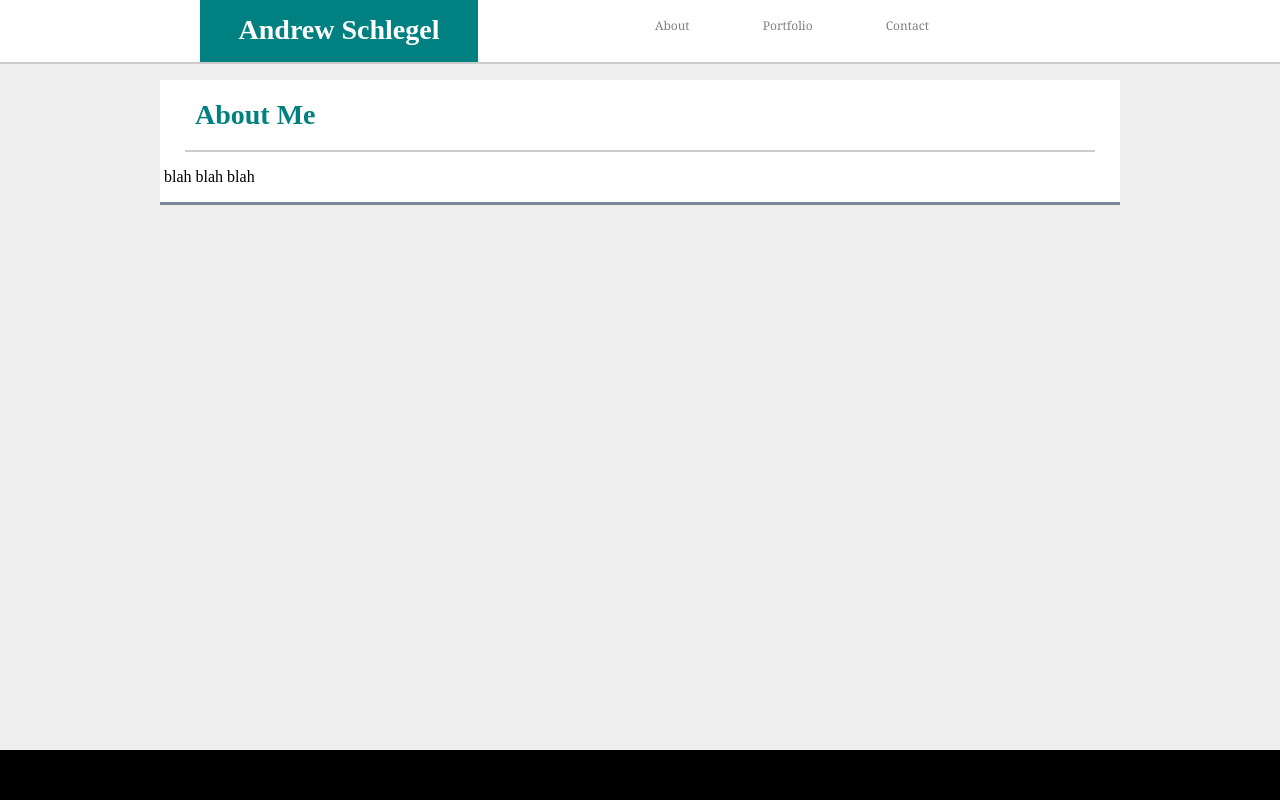
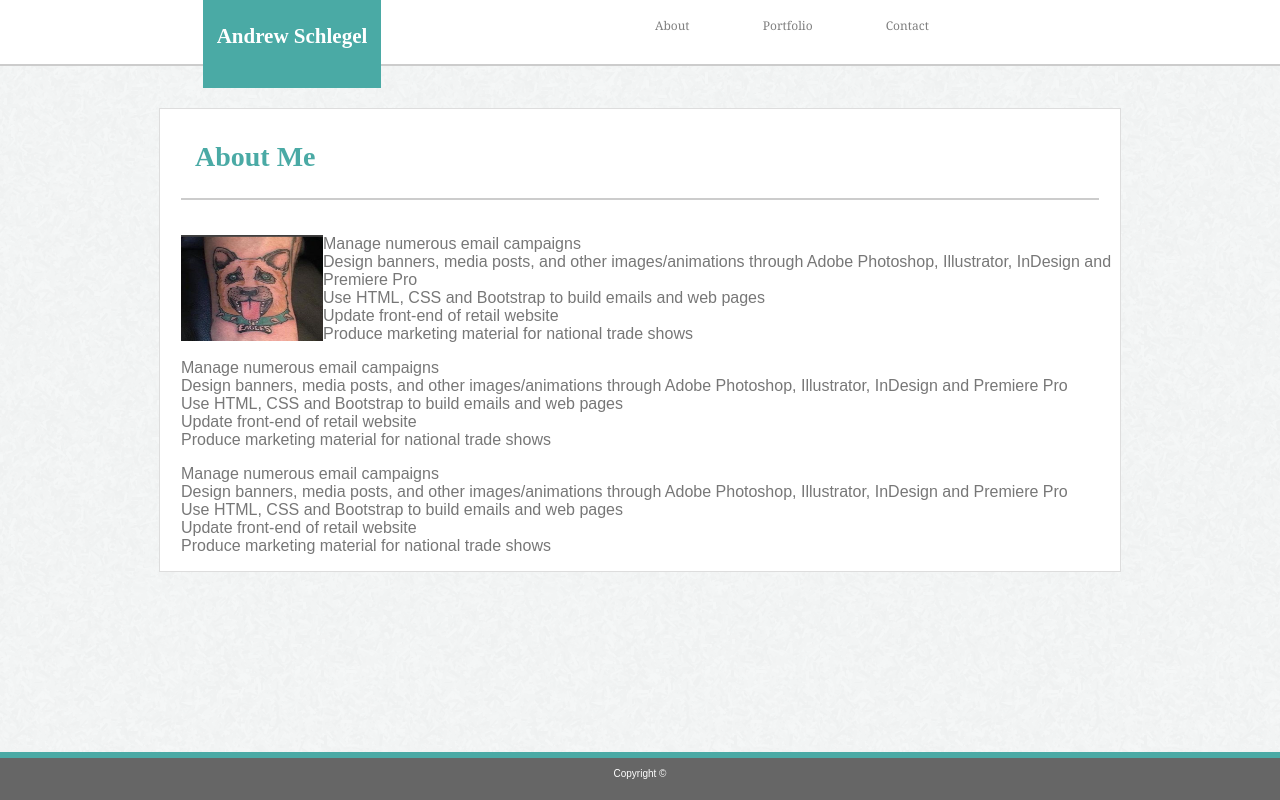
Before and after one commit to aschlegel09/Basic-Portfolio, a plain HTML site: page index.html in a window 1280 px wide. Drawn offline with Linux system fonts and the light colour scheme.

Commit message:
second week edits - unfinished

```diff
--- a/assets/css/style.css
+++ b/assets/css/style.css
@@ -1,10 +1,16 @@
 #bg-color {
-    background-color: #eeeeee;
+    /* background-color: ; */
+    background-image: "assets/images/eagles-dogs.PNG";
+}
+
+.bg-img {
+    background-image: "assets/images/eagles-dogs.PNG";
 }
 
 #head-div {
-    background-color: white;
+    background-color: #ffffff;
     width: 100vw;
+    height: 64px;
     top: 0;
     left: 0;
     position: absolute;
@@ -15,12 +21,13 @@
     color: white;
     text-align: center;
     position: relative;
-    width: 250px;
-    margin-left: 200px;
-    padding: 14px 14px;
-    height: 34px;
-    font-size: 28px;
+    width: 178px;
+    height: 64px;
+    margin-left: 203px;
+    padding-top: 24px;
+    font-size: 21px;
     font-weight: bold;
+
 }
 
 li a {
@@ -31,7 +38,7 @@ li a {
 }
 
 li a:hover {
-    background-color: teal;
+    background-color: #4aaaa5;
     color: white;
 }
 
@@ -40,7 +47,7 @@ li a:hover {
 }
 
 .inactive {
-    background: teal;
+    background: #4aaaa5;
 }
 
 .navbar {
@@ -88,11 +95,12 @@ li a:hover {
 
 #body-div {
     width: 960px;
-    overflow: hidden;
+    /* overflow: hidden; */
     margin: 0 auto;
-    top: 0;
-    border-bottom: 3px solid lightslategray;
-    background-color: white;
+    margin-top: 28px;
+    /* margin-bottom: 66px; */
+    border: 1px solid #dddddd;
+    background-color: #ffffff;
     position: static;
 }
 
@@ -100,9 +108,12 @@ li a:hover {
     position: absolute;
     overflow: hidden;
     bottom: 0;
-    background-color: black;
+    background-color: #666666;
     width: 100vw;
+    height: 42px;
     left: 0;
+    border-top: #4aaaa5 solid 6px;
+    /* margin-top: 66px; */
 }
 
 .fl-rt {
@@ -114,17 +125,112 @@ li a:hover {
 }
 
 #about {
-    color: teal;
+    color: #4aaaa5;
     font-size: 28px;
     margin-left: 35px;
+    margin-top: 32px;
 }
 
 .border {
     border: 1px solid #cccccc;
-    margin-left: 25px;
-    margin-right: 25px;
+    margin-left: 21px;
+    margin-right: 21px;
+    margin-top: 25px;
 }
 
 .mg-lg {
     margin-top: 35px;
 }
+
+.mg-left {
+    margin-left: 14px;
+}
+
+.mg-top {
+    margin-top: 21px;
+}
+
+.pd-left {
+    padding-left: 21px;
+}
+
+.width-sm {
+    width: 142px;
+}
+
+.height-sm {
+    height: 106px;
+}
+
+.font-fam {
+    font-family: 'Arial', 'Helvetica Neue', Helvetica, sans-serif;
+}
+
+.gray-font {
+    color: #777777;
+}
+
+.clearfix {
+    overflow: auto;
+}
+
+.clearfix::after {
+    content: "";
+    clear: both;
+    display: table;
+}
+
+.port-image {
+    width: 275px;
+    height: 205px;
+}
+
+.center {
+    text-align: center;
+    position: relative;
+}
+
+.white {
+    color: #ffffff;
+}
+
+.sm-font {
+    font-size: 10px;
+}
+
+.bottom {
+    bottom: -10;
+}
+
+.mg-bt {
+    padding-bottom: -20px;
+}
+
+.form-width {
+    width: 495px;
+}
+
+
+
+.center-content {
+    align-content: center;
+}
+
+.port-image1 {
+    position: relative;
+    width: 200px; /* for IE 6 */
+ }
+
+ h2 {
+    position: absolute;
+    top: 250px;
+    left: 10;
+    width: 64px;
+ }
+ h2 span {
+    color: #ffffff;
+    letter-spacing: -1px;
+    background: #4aaaa5; /* fallback color */
+    background: #4aaaa5;
+    padding: 10px;
+ }
--- a/index.html
+++ b/index.html
@@ -8,7 +8,8 @@
 
 </head>
 
-<body id="bg-color">
+<body background="assets/images/paper_fibers.png">
+    <!-- <img class="" src="assets/images/paper_fibers.png"> -->
     <header id="head-div">
 
         <div class="name inactive">Andrew Schlegel</div>
@@ -28,24 +29,51 @@
         </nav>
     </header>
 
-    <br><br><br><br>
-    <div id="body-div">
+    <br>
+    <br>
+    <br>
+    <br>
+    <div id="body-div" class="clearfix">
         <h1 id="about">About Me</h1>
         <hr class="border">
 
-        <p>
-            <img src=""> blah blah blah
+        <p class="mg-lg font-fam gray-font"><img class="pd-left fl-lt width-sm height-sm" src="assets/images/eagles-dogs.PNG">
+            Manage numerous email campaigns
+            <br> Design banners, media posts, and other images/animations through Adobe Photoshop, Illustrator, InDesign and
+            Premiere Pro
+            <br> Use HTML, CSS and Bootstrap to build emails and web pages
+            <br> Update front-end of retail website
+            <br> Produce marketing material for national trade shows
         </p>
+
+        <p class="font-fam pd-left gray-font">
+            Manage numerous email campaigns
+            <br> Design banners, media posts, and other images/animations through Adobe Photoshop, Illustrator, InDesign and
+            Premiere Pro
+            <br> Use HTML, CSS and Bootstrap to build emails and web pages
+            <br> Update front-end of retail website
+            <br> Produce marketing material for national trade shows
+        </p>
+
+        <p class="font-fam pd-left gray-font">
+            Manage numerous email campaigns
+            <br> Design banners, media posts, and other images/animations through Adobe Photoshop, Illustrator, InDesign and
+            Premiere Pro
+            <br> Use HTML, CSS and Bootstrap to build emails and web pages
+            <br> Update front-end of retail website
+            <br> Produce marketing material for national trade shows
+        </p>
+
+
+
 
     </div>
 
-    <div id="footer-div">
 
 
-        <p>
-            <img src=""> blah blah blah
-        </p>
 
+    <div id="footer-div">
+        <p class="center mg-bt white sm-font font-fam bottom">Copyright &copy;</p>
     </div>
 
 
```
Also changed, not shown: contact.html (+10 -9 lines), portfolio.html (+8 -8 lines), assets/images/dino-arm.PNG (added), assets/images/eagles-dogs.PNG (added), assets/images/paper_fibers.png (added). Lines whose indentation alone changed are shown as unchanged.
